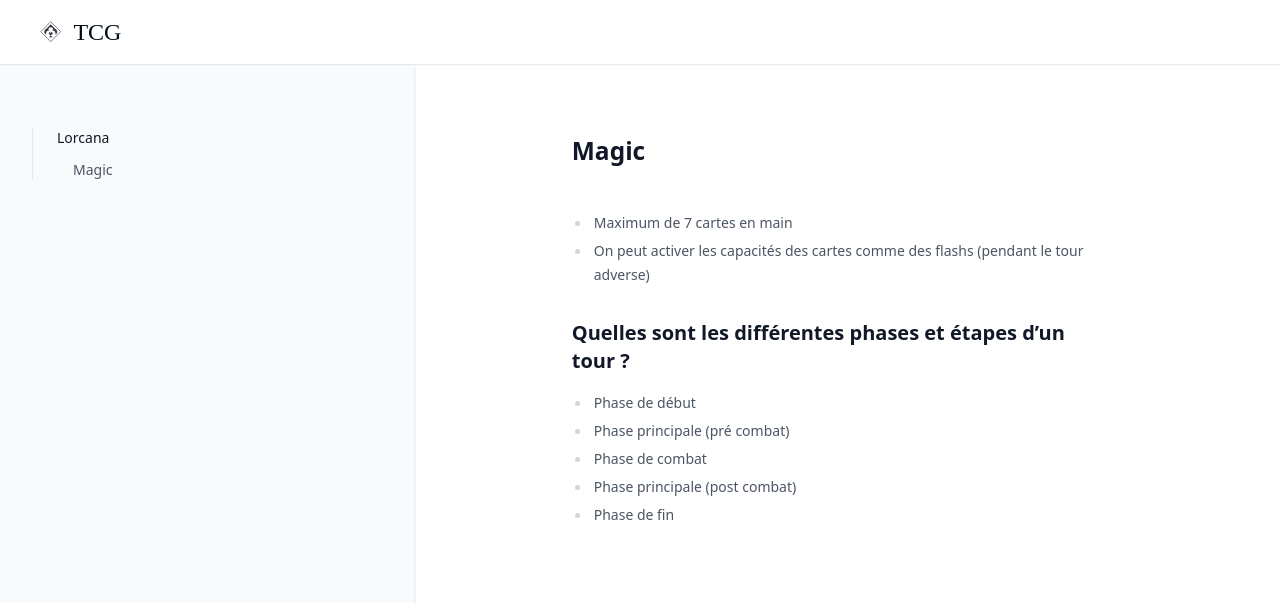
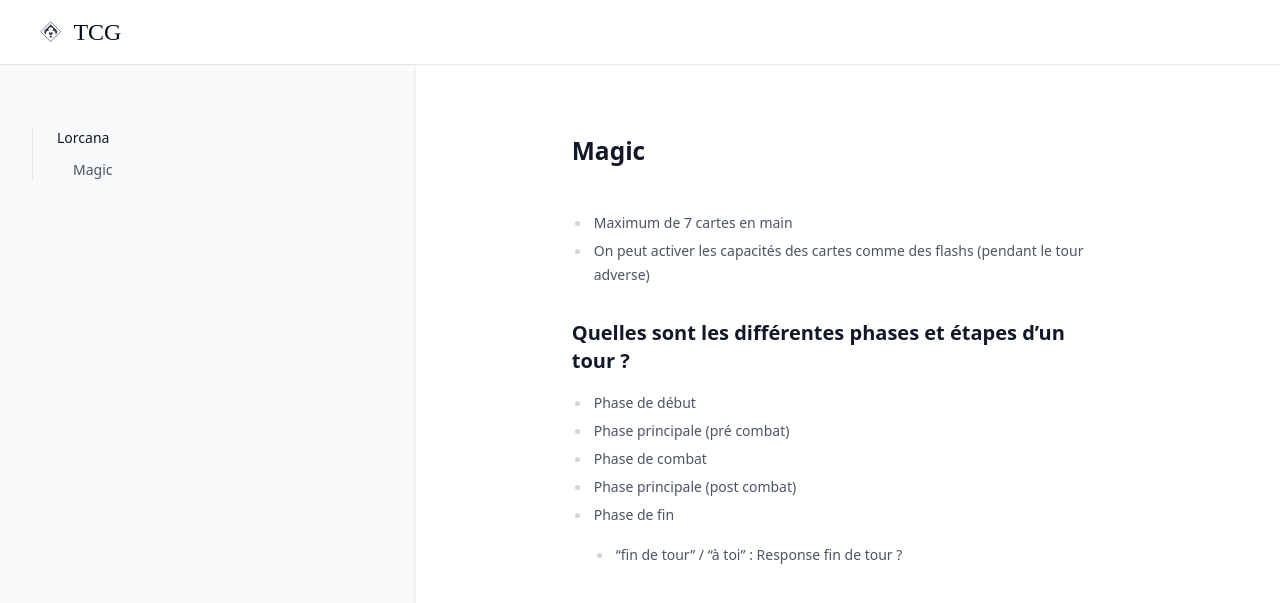
Before and after one commit to greglejeune/ebook, a Jekyll site: the page built from _tcg/magic.md, in a window 1280 px wide. Shown: the top 603 px of the page. Built offline with Jekyll 4.4.1, drawn with Linux system fonts in a browser that asks for light colours.

Commit message:
Update magic.md

```diff
--- a/_tcg/magic.md
+++ b/_tcg/magic.md
@@ -16,3 +16,4 @@ category: strategy
 - Phase de combat
 - Phase principale (post combat)
 - Phase de fin
+  - "fin de tour" / "à toi" : Response fin de tour ?
```
